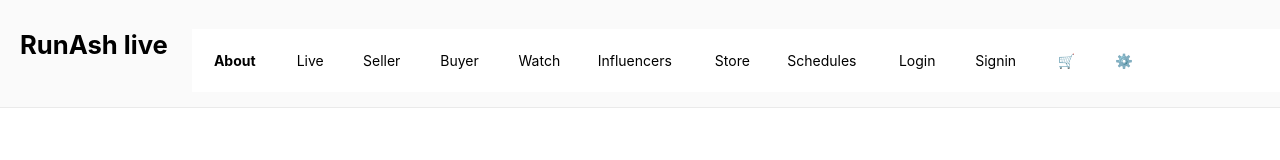
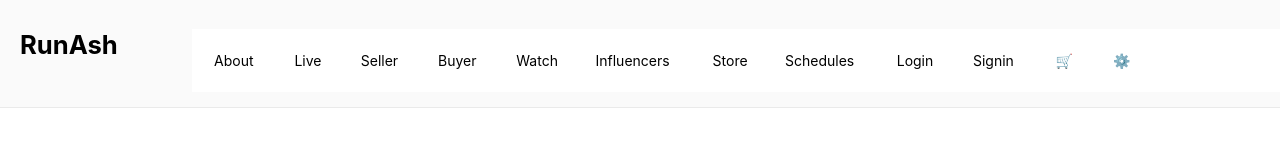
Before and after one commit to rammurmu/next, a Next.js app: page /login in a window 1280 px wide. Shown: the top 160 px of the page. Built offline with nearby package versions, Linux system fonts and the light colour scheme.

Commit message:
Update Navbar.js

```diff
--- a/components/Navbar.js
+++ b/components/Navbar.js
@@ -7,16 +7,16 @@ function Navbar() {
       <nav className={'header'}>
        <h1 className='logo'>
          <Link href='/index'>
-         <a>RunAsh live</a>
+         <a>RunAsh</a>
          </Link>
        </h1>
 
       <ul className={'main-nav'}>
-      <h1 className='logo'>
+      <li>
           <Link href='/about'>
           <a>About</a>
           </Link>
-        </h1>
+        </li>
        <li>
          <Link href='/live'>
            <a>Live</a>
```
